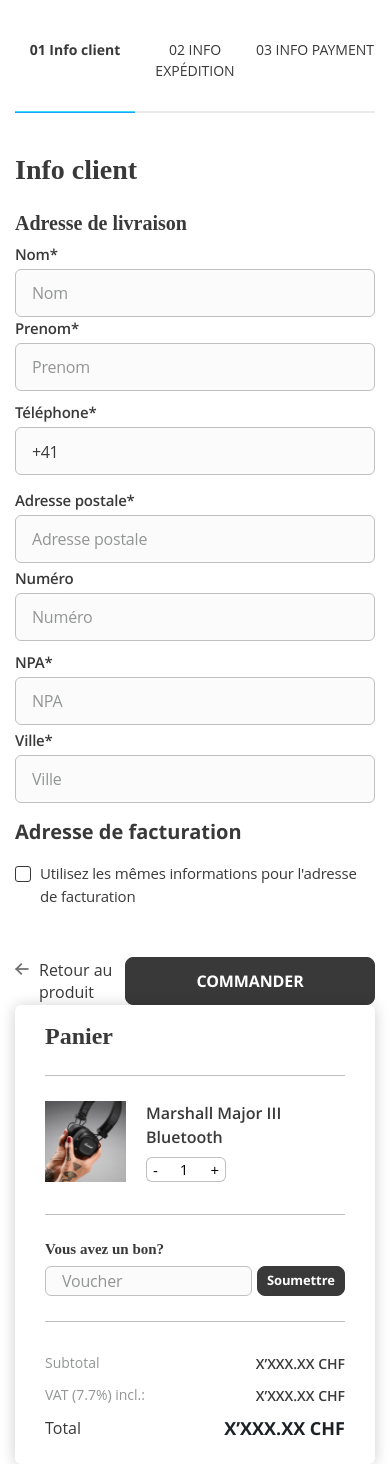
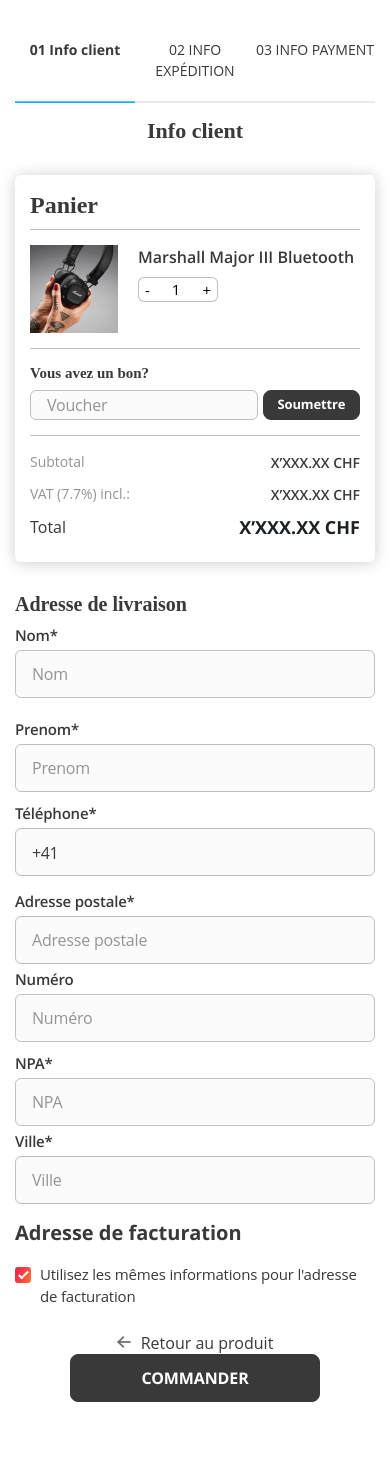
Before and after one commit to CouldBeFree/wiamedia, a website: page app/checkout1.html in a window 390 px wide. Drawn offline with nearby package versions, Linux system fonts and the light colour scheme; files that its build step writes are made by us from their sources.

Commit message:
made mobile layout

```diff
--- a/app/checkout1.html
+++ b/app/checkout1.html
@@ -10,7 +10,7 @@
 <div class="checkout">
     <div class="container">
         <div class="row">
-            <div class="col-sm-12 col-lg-8">
+            <div class="col-sm-12 col-lg-7">
                 <ul id="controls" class="flex controls">
                     <li data-step="1" class="active">01 Info client</li>
                     <li data-step="2">02 INFO EXPÉDITION</li>
@@ -18,11 +18,52 @@
                 </ul>
                 <div data-step="1" class="headline-wrap">
                     <h1>Info client</h1>
+                    <div class="product-card mobile">
+                        <div class="product-card__head">
+                            <h4>Panier</h4>
+                        </div>
+                        <div class="product-card__product flex">
+                            <div class="image">
+                                <img src="./images/product.png" alt="product">
+                            </div>
+                            <div class="info">
+                                <h5>Marshall Major III Bluetooth</h5>
+                                <div class="quantity buttons_added">
+                                    <input type="button" value="-" class="minus">
+                                    <input type="number" step="1" min="1" max="" name="quantity" value="1" title="Qty" class="input-text qty text" size="4" pattern="" inputmode="">
+                                    <input type="button" value="+" class="plus">
+                                </div>
+                            </div>
+                        </div>
+                        <div class="product-card__form">
+                            <h5>Vous avez un bon?</h5>
+                            <form>
+                                <div class="flex">
+                                    <input placeholder="Voucher" id="voucher2" class="input voucher" type="text" name="voucher">
+                                    <input type="submit" value="Soumettre" class="submit-button">
+                                </div>
+                            </form>
+                        </div>
+                        <div class="product-card__footer">
+                            <div class="flex align-items-center justify-content-between">
+                                <p class="secondary">Subtotal</p>
+                                <p class="primary">X’XXX.XX CHF</p>
+                            </div>
+                            <div class="flex align-items-center justify-content-between">
+                                <p class="secondary">VAT (7.7%) incl.:</p>
+                                <p class="primary">X’XXX.XX CHF</p>
+                            </div>
+                            <div class="flex align-items-center justify-content-between">
+                                <p class="total">Total</p>
+                                <p class="total-value">X’XXX.XX CHF</p>
+                            </div>
+                        </div>
+                    </div>
                     <h3>Adresse de livraison</h3>
                 </div>
                 <form>
                     <div class="row form-row">
-                        <div class="col-sm-12 col-lg-6">
+                        <div class="col-sm-12 col-lg-6 name">
                             <label class="label" for="user_last_name">Nom*</label>
                             <input placeholder="Nom" id="user_last_name" class="input" type="text" name="user[last_name]">
                         </div>
@@ -40,12 +81,12 @@
                         </div>
                     </div>
                     <div class="row form-row">
-                        <div class="col-sm-12 col-md-7">
+                        <div class="col-sm-12 col-md-8">
                             <label class="label" for="user_address">Adresse postale*</label>
                             <input placeholder="Adresse postale" class="input" type="text" name="user[address]" id="user_address">
                             <span class="error error-text"></span>
                         </div>
-                        <div class="col-sm-12 col-md-5">
+                        <div class="col-sm-12 col-md-4">
                             <label class="label" for="user_number">Numéro</label>
                             <input placeholder="Numéro" class="input" type="text" name="user[number]" id="user_number">
                         </div>
@@ -77,7 +118,7 @@
                 <div class="hidden" id="form-bottom">
                     <form>
                         <div class="row form-row">
-                            <div class="col-lg-6">
+                            <div class="col-lg-6 name">
                                 <label class="label" for="user_last_name_second">Nom*</label>
                                 <input placeholder="Nom" id="user_last_name_second" class="input" type="text" name="user[last_name]">
                             </div>
@@ -95,12 +136,12 @@
                             </div>
                         </div>
                         <div class="row form-row">
-                            <div class="col-sm-12 col-md-7">
+                            <div class="col-sm-12 col-md-8">
                                 <label class="label" for="user_address_second">Adresse postale*</label>
                                 <input placeholder="Adresse postale" class="input" type="text" name="user[address]" id="user_address_second">
                                 <span class="error error-text"></span>
                             </div>
-                            <div class="col-sm-12 col-md-5">
+                            <div class="col-sm-12 col-md-4">
                                 <label class="label" for="user_number_second">Numéro</label>
                                 <input placeholder="Numéro" class="input" type="text" name="user[number]" id="user_number_second">
                             </div>
@@ -130,8 +171,9 @@
                     <input type="submit" name="commit" value="COMMANDER" class="submit-button" data-disable-with="Se connecter">
                 </div>
             </div>
+            <div class="col-sm-12 col-lg-1"></div>
             <div class="col-sm-12 col-lg-4">
-                <div class="product-card">
+                <div class="product-card desktop">
                     <div class="product-card__head">
                         <h4>Panier</h4>
                     </div>
--- a/app/js/app.js
+++ b/app/js/app.js
@@ -49,9 +49,11 @@
     });*/
 
     const secondForm = $('#form-bottom');
+    const checkbox = $('#additional_form');
 
-    $('#additional_form').change(function () {
-        secondForm.toggleClass('hidden', this.checked); // TODO fix bug when first time uncheck
+    checkbox.prop('checked', true);
+    checkbox.change(function () {
+        secondForm.toggleClass('hidden');
     });
 
     (function quantitySelector () {
--- a/app/scss/product/checkout.scss
+++ b/app/scss/product/checkout.scss
@@ -1,5 +1,6 @@
 .checkout {
   padding-top: 40px;
+  padding-bottom: 50px;
 
   .flex {
     display: flex;
@@ -20,6 +21,10 @@
       text-align: center;
       padding-bottom: 30px;
       position: relative;
+
+      @media (max-width: 768px) {
+        padding-bottom: 20px;
+      }
 
       &.active {
         font-weight: 700;
@@ -51,8 +56,17 @@
     margin-top: 40px;
     color: #393939;
 
+    @media (max-width: 992px) {
+      margin-top: 15px;
+    }
+
     h1 {
       font-size: 28px;
+
+      @media (max-width: 992px) {
+        font-size: 22px;
+        text-align: center;
+      }
     }
 
     h3 {
@@ -63,6 +77,10 @@
 
   .additional-form {
     margin-bottom: 50px;
+
+    @media (max-width: 480px) {
+      margin-bottom: 25px;
+    }
 
     &__wrap {
       color: #393939;
@@ -106,21 +124,49 @@
     border-radius: 6px;
     padding: 16px 30px;
 
+    @media (max-width: 480px) {
+      padding: 15px;
+    }
+
+    &.desktop {
+      @media (max-width: 992px) {
+        display: none;
+      }
+    }
+
+    &.mobile {
+      display: none;
+
+      @media (max-width: 992px) {
+        display: block;
+        margin-top: 30px;
+        margin-bottom: 30px;
+      }
+    }
+
     &__head {
+      padding-bottom: 15px;
+      border-bottom: 0.5px solid #C0C0C0;
+
+      @media (max-width: 480px) {
+        padding-bottom: 0;
+      }
+
       h4 {
         color: #393939;
         font-weight: bold;
         font-size: 24px;
         line-height: 31px;
       }
-
-      padding-bottom: 15px;
-      border-bottom: 0.5px solid #C0C0C0;;
     }
 
     &__product {
       padding: 25px 0;
       border-bottom: 0.5px solid #C0C0C0;
+
+      @media (max-width: 480px) {
+        padding: 15px 0;
+      }
 
       & .image {
         width: 88px;
@@ -227,6 +273,10 @@
       padding: 25px 0;
       border-bottom: 0.5px solid #C0C0C0;
 
+      @media (max-width: 480px) {
+        padding: 15px 0;
+      }
+
       & .voucher {
         flex-basis: 70%;
         width: 70%;
@@ -259,6 +309,10 @@
     &__footer {
       font-family: Open Sans, serif;
       padding-top: 30px;
+
+      @media (max-width: 480px) {
+        padding-top: 15px;
+      }
 
       p {
         margin-bottom: 8px;
@@ -293,4 +347,22 @@
       }
     }
   }
+
+  .name {
+    @media (max-width: 992px) {
+      margin-bottom: 20px;
+    }
+  }
+
+  .bottom-part {
+    @media (max-width: 480px) {
+      flex-direction: column;
+    }
+
+    &.submit-button {
+      @media (max-width: 480px) {
+        margin-top: 20px;
+      }
+    }
+  }
 }
```
Also changed, not shown: app/css/app.min.css, app/js/app.min.js.
